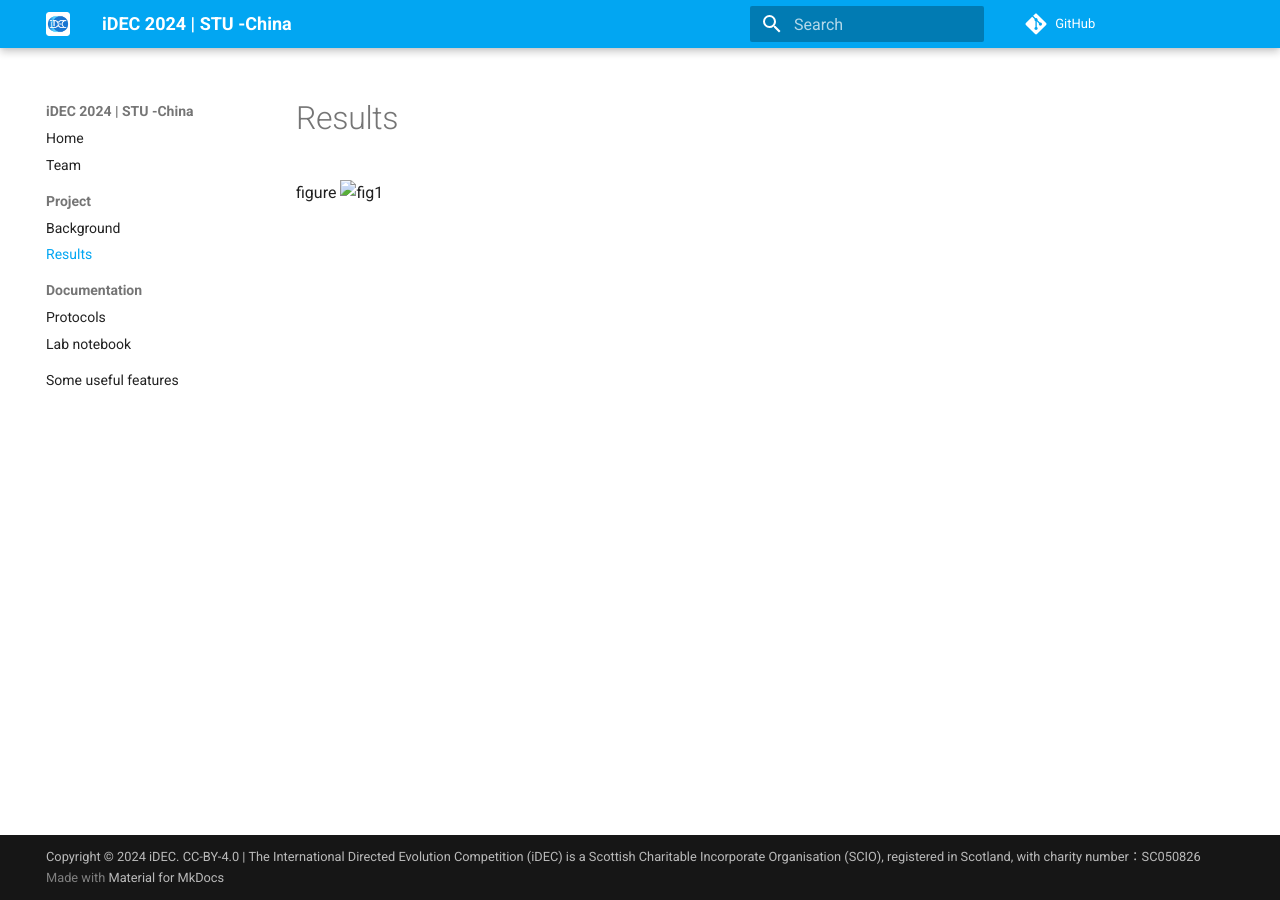
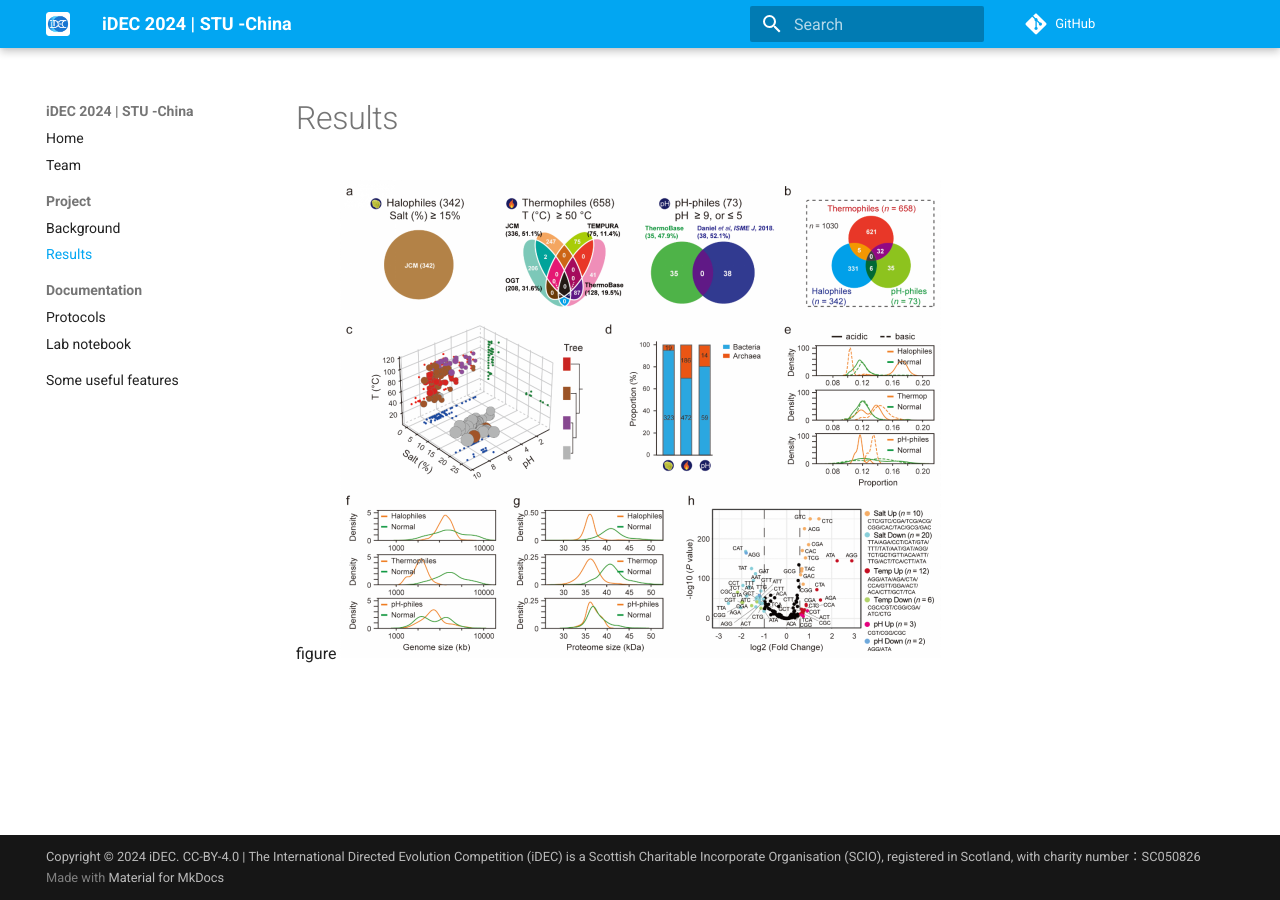
Before and after one commit to idec-teams/2024_STU_-China, an MkDocs documentation site: the page built from docs/project/results.md, in a window 1280 px wide. Built offline with MkDocs 1.6.1 and Material for MkDocs 9.7.7, drawn with Linux system fonts in a browser that asks for light colours; comment, search, counter and statistics services are not loaded.

Commit message:
Update results.md

```diff
--- a/docs/project/results.md
+++ b/docs/project/results.md
@@ -1,3 +1,3 @@
 # Results
 
-figure ![fig1](img/fig1.png)
+figure ![fig1](../img/fig1.png)
```
